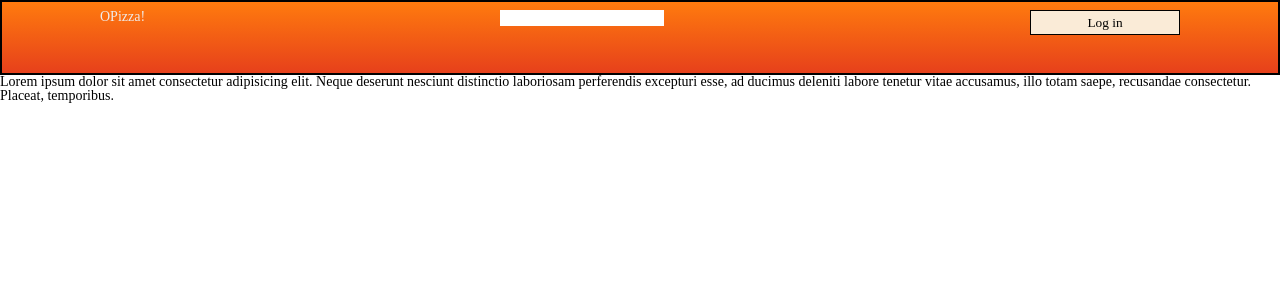
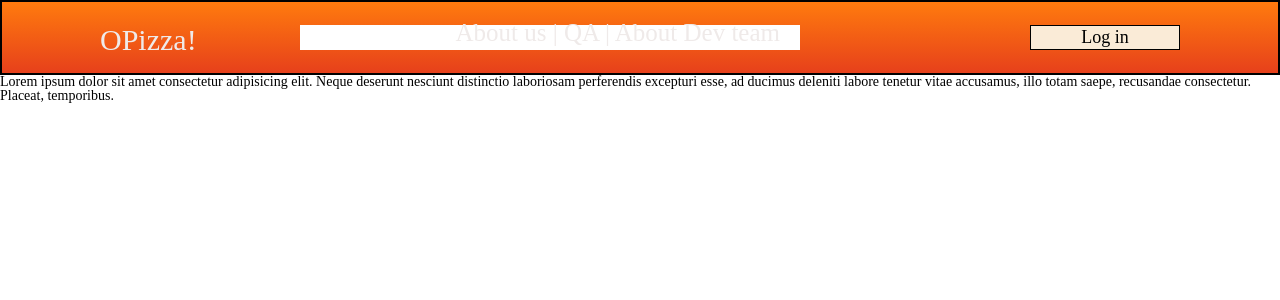
Before and after one commit to IglKa/OPizza, a Python web app: template OPizza/templates/base.html in a window 1280 px wide. Shown: the top 300 px of the page. Run offline with Jinja, Linux system fonts and the light colour scheme; the template is opened without the code that fills it, so the values that code supplies are empty.

Commit message:
header work still

```diff
--- a/OPizza/static/restaurant/CSS/styles.css
+++ b/OPizza/static/restaurant/CSS/styles.css
@@ -18,22 +18,30 @@ main {
 
 .section--logos {
     position: absolute;
-    top: 10px;
+    font-size: 30px;
+    top: 25px;
     left: 100px;
 }
 
 
-.section--search_bar{
+.section--search_bar {
     position: absolute;
-    top: 10px;
-    left: 500px;
+    top: 25px;
+    left: 300px;
 }
 
 
 .section--buttons {
     position: absolute;
-    top: 10px;
+    top: 25px;
     right: 100px;
+}
+
+.section--additional{
+    font-size: 25px;
+    position: absolute;
+    top: 20px;
+    right: 500px;
 }
 
 
@@ -43,5 +51,11 @@ main {
     background-color: antiquewhite;
     border: solid 1px black;
     text-align: center;
-    font-size: 5;
+    font-size: 18px;
 }
+
+input {
+    width: 500px;
+    height: 25px;
+    font-size: large;
+}
--- a/OPizza/templates/base.html
+++ b/OPizza/templates/base.html
@@ -18,6 +18,9 @@
             <div class="search_bar">
                 <input type="text">
             </div>
+        </section>
+        <section class="section--additional">
+            About us | QA | About Dev team
         </section>
         <section class="section--buttons">
             <a href="#">
```
